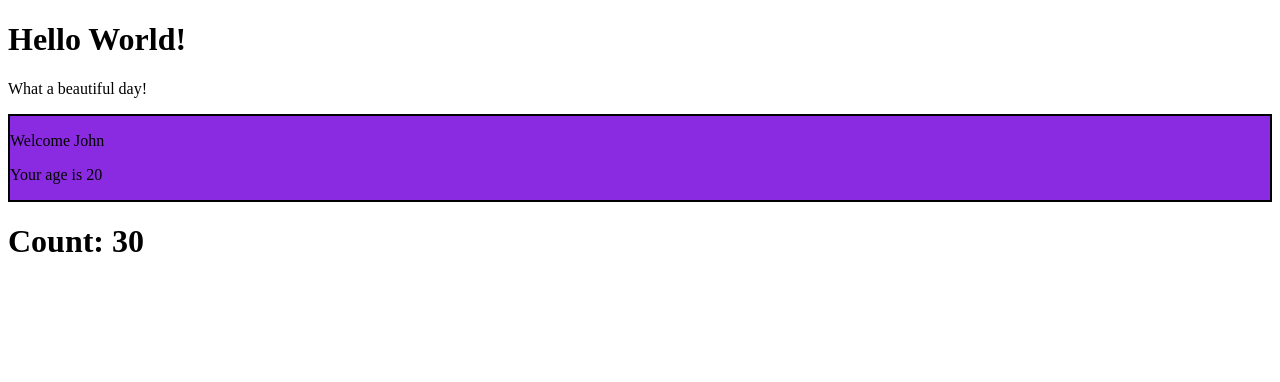
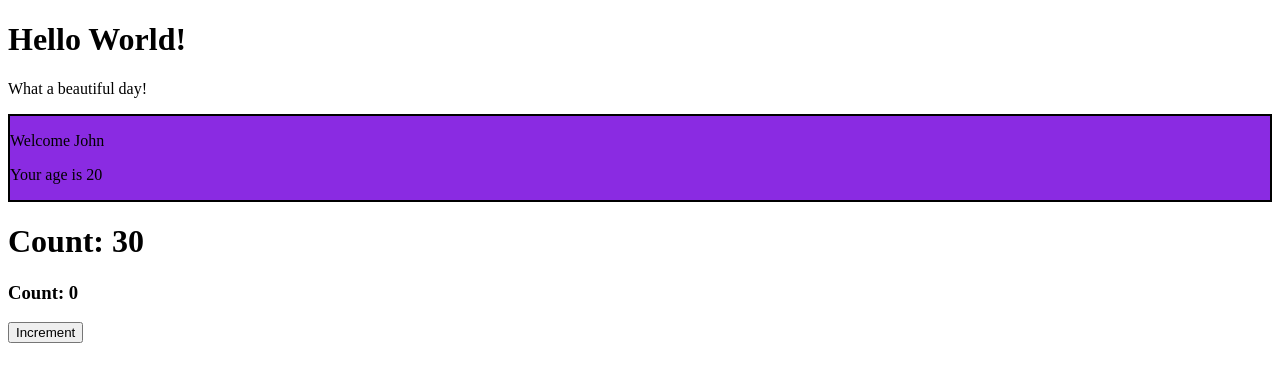
Before and after one commit to Zulk0rne1n/React-Exercises, a React (Create React App) app: page / in a window 1280 px wide. Shown: the top 382 px of the page. Built offline with nearby package versions, Linux system fonts and the light colour scheme.

Commit message:
Events 01 added

```diff
--- a/src/App.js
+++ b/src/App.js
@@ -2,6 +2,7 @@ import React from "react"
 import { Counter } from "./Counter"
 import { Hello } from "./Hello"
 import { Welcome } from "./Welcome"
+import { ClickCounter } from "./ClickCounter"
 
 
 export class App extends React.Component {
@@ -11,6 +12,7 @@ export class App extends React.Component {
                 <Hello />
                 <Welcome name="John" age={20} />
                 <Counter incrementAmount={1} timeout={500} initialValue={20}/>
+                <ClickCounter initialValue={0} incrementAmount={3}/>
             </div>)
     }
 }
--- /dev/null
+++ b/src/ClickCounter.js
@@ -0,0 +1,27 @@
+import React from "react";
+
+
+export class ClickCounter extends React.Component {
+    state = {
+        count: this.props.initialValue,
+    }
+
+    handleClickCounter = () => {
+        this.setState((state) => {
+            return {
+                count: state.count + this.props.incrementAmount,
+            }
+        })
+
+    }
+    render() {
+        return (
+            <div>
+                <h3>Count: {this.state.count}</h3>
+                <button onClick={this.handleClickCounter}>Increment</button>
+            </div>
+        )
+    }
+
+
+}
```
